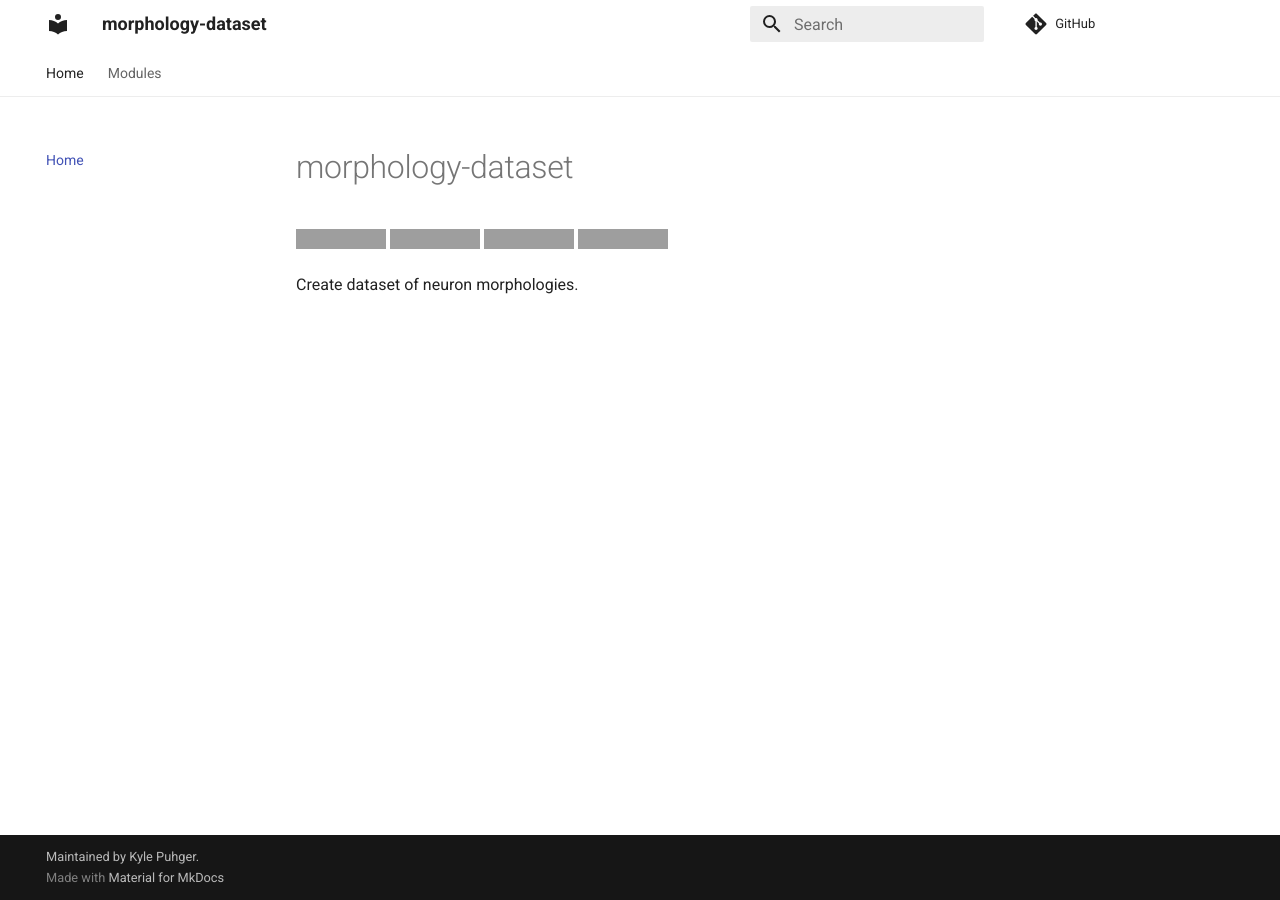
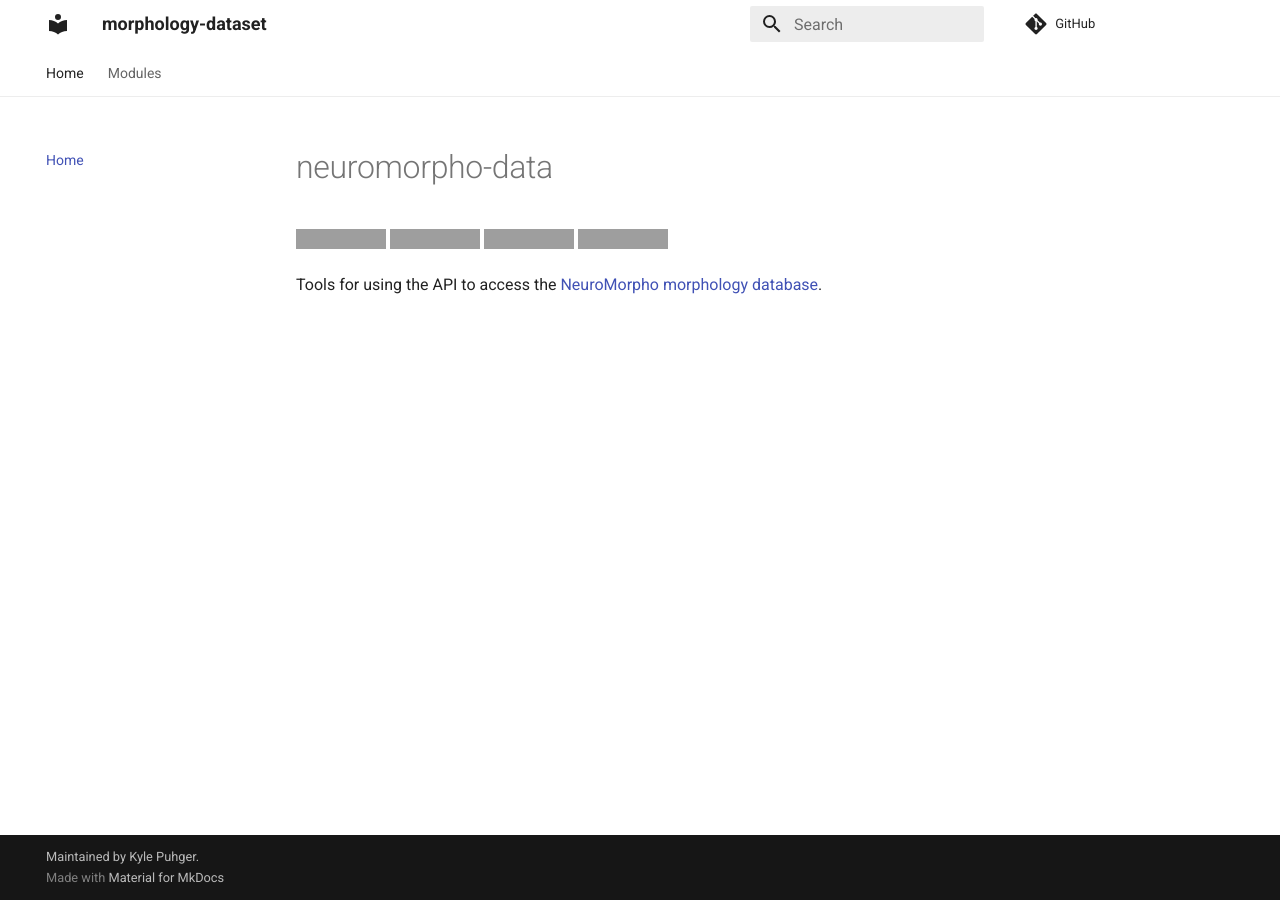
Before and after one commit to kpeez/neuromorphopy, an MkDocs documentation site: the page built from docs/index.md, in a window 1280 px wide. Built offline with MkDocs 1.6.1 and Material for MkDocs 9.7.7, drawn with Linux system fonts in a browser that asks for light colours; comment, search, counter and statistics services are not loaded; grey boxes are pictures that could not be loaded.

Commit message:
misc: fix package rename

```diff
--- a/docs/index.md
+++ b/docs/index.md
@@ -1,8 +1,8 @@
-# morphology-dataset
+# neuromorpho-data
 
-[![Release](https://img.shields.io/github/v/release/kpeez/morphology-dataset)](https://img.shields.io/github/v/release/kpeez/morphology-dataset)
-[![Build status](https://img.shields.io/github/workflow/status/kpeez/morphology-dataset/merge-to-main)](https://img.shields.io/github/workflow/status/kpeez/morphology-dataset/merge-to-main)
-[![Commit activity](https://img.shields.io/github/commit-activity/m/kpeez/morphology-dataset)](https://img.shields.io/github/commit-activity/m/kpeez/morphology-dataset)
-[![License](https://img.shields.io/github/license/kpeez/morphology-dataset)](https://img.shields.io/github/license/kpeez/morphology-dataset)
+[![Release](https://img.shields.io/github/v/release/kpeez/neuromorpho-data)](https://img.shields.io/github/v/release/kpeez/neuromorpho-data)
+[![Build status](https://img.shields.io/github/workflow/status/kpeez/neuromorpho-data/merge-to-main)](https://img.shields.io/github/workflow/status/kpeez/neuromorpho-data/merge-to-main)
+[![Commit activity](https://img.shields.io/github/commit-activity/m/kpeez/neuromorpho-data)](https://img.shields.io/github/commit-activity/m/kpeez/neuromorpho-data)
+[![License](https://img.shields.io/github/license/kpeez/neuromorpho-data)](https://img.shields.io/github/license/kpeez/neuromorpho-data)
 
-Create dataset of neuron morphologies.
+Tools for using the API to access the [NeuroMorpho morphology database](https://neuromorpho.org/).
```
Also changed, not shown: docs/modules.md (+1 -1 lines).
